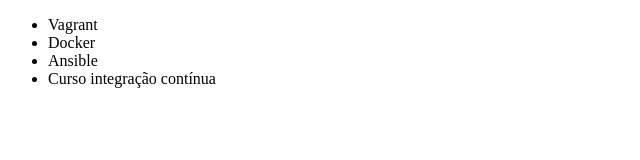
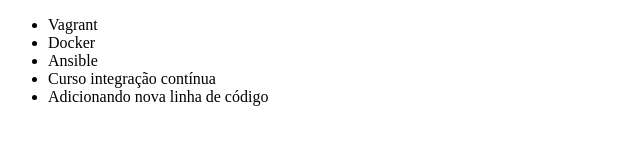
Before and after one commit to juliooojr/git-pratica, a plain HTML site: page index.html in a window 1280 px wide. Shown: the whole page, without its empty margins (0-640 px from the left). Drawn offline with Linux system fonts and the light colour scheme.

Commit message:
Nova linha no código

```diff
--- a/index.html
+++ b/index.html
@@ -10,6 +10,7 @@
         <li>Docker</li>
         <li>Ansible</li>
         <li>Curso integração contínua</li>
+        <li>Adicionando nova linha de código</li>
     </ul>
 </body>
 </html>
```
